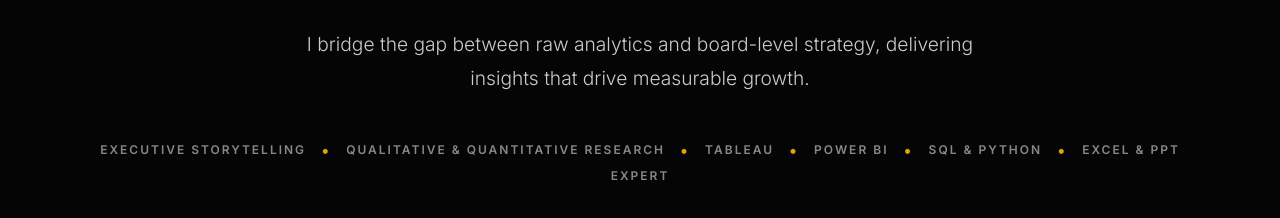
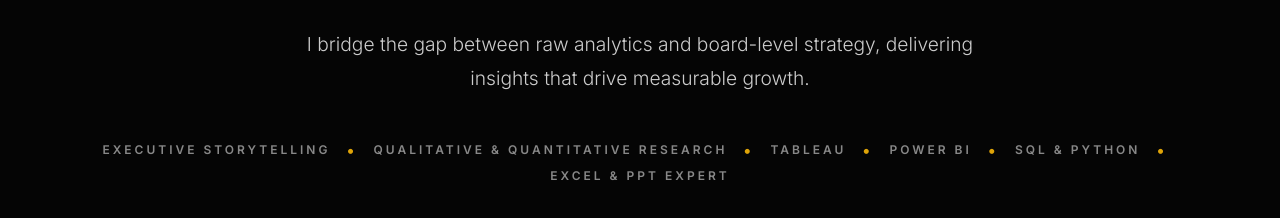
Before and after one commit to TC-Strategy-Insights/tamira-strategy, a plain HTML site: page index.html in a window 1280 px wide. Shown: the part 423-641 px from the top of the page. Drawn offline with Linux system fonts and the light colour scheme.

Commit message:
Update index.html

```diff
--- a/index.html
+++ b/index.html
@@ -203,7 +203,7 @@
             color: #888; /* رمادي هادئ */
             font-size: 0.75rem;
             text-transform: uppercase;
-            letter-spacing: 2px; /* مسافة واسعة بين الحروف للفخامة */
+            letter-spacing: 3px; /* مسافة واسعة بين الحروف للفخامة */
             margin-top: 15px;
             margin-bottom: 35px; /* مسافة قبل الأزرار */
             font-weight: 600;
```
